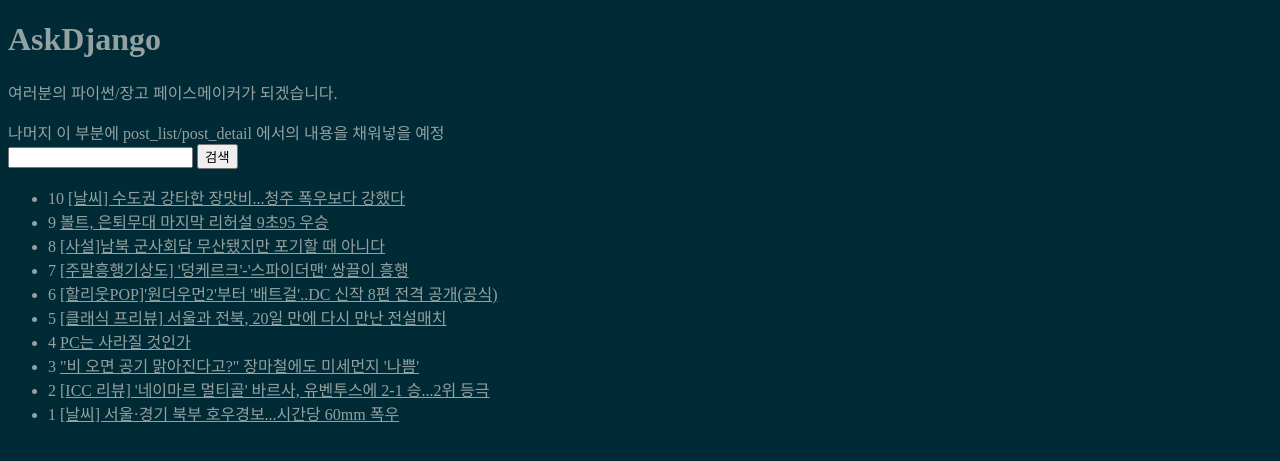
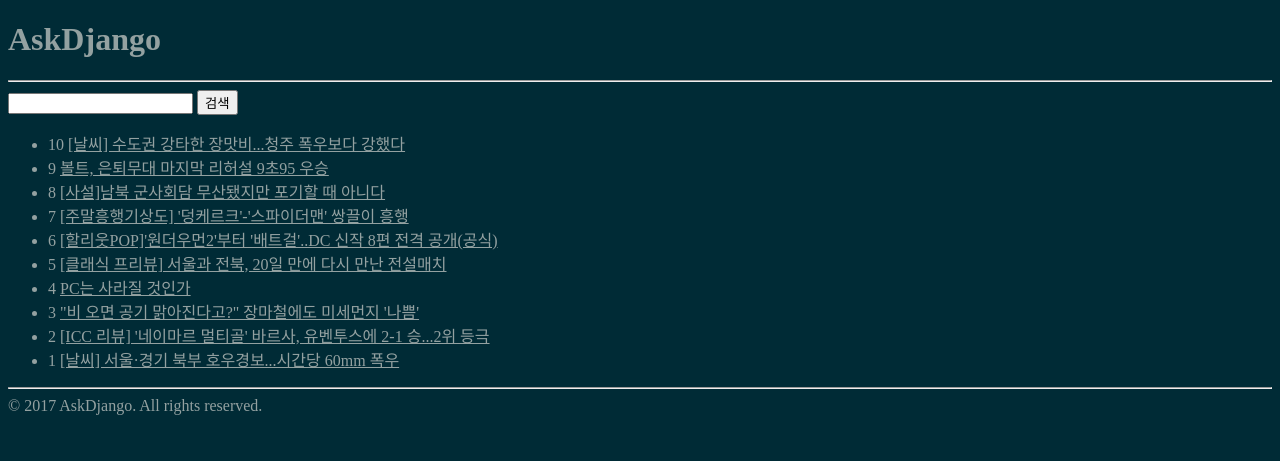
Before and after one commit to westporch/askdjango-day05-review, a Django app: page /blog/ in a window 1280 px wide. Shown: the top 461 px of the page. Run offline with Django 3.2, Linux system fonts and the light colour scheme; data comes from the database, SQL or seed files in the repository.

Commit message:
2단계 상속을 통해 레이아웃 구성

```diff
--- /dev/null
+++ b/dev/askdjango/askdjango/templates/layout.html
@@ -0,0 +1,26 @@
+<!doctype html>
+<!-- 프로젝트 전반적으로 사용할 파일(layout.html)은 askdjango/template/layout.html에 정의했다. -->
+<html>
+    <head>
+        <meta charset="utf-8" />
+        <title>AskDjango 블로그</title>
+        <style>
+            body { background-color: #002b36; }
+            body { color: #93a1a1; }
+            a:link { color: #93a1a1; }
+            a:visited { color: #d33682; }
+        </style>
+        <!-- <script></script> -->
+		{% block extra_head %}{% endblock %}
+    </head>
+    <body>
+        <h1>AskDjango</h1>
+
+		<hr/>
+        {% block content %} <!-- 자식 템플릿이 들어올 수 있는 공간을 block으로 정의한다. -->
+        {% endblock %}
+
+		<hr/>
+		&copy; 2017 AskDjango. All rights reserved.
+    </body>
+</html>
--- a/dev/askdjango/blog/templates/blog/layout.html
+++ b/dev/askdjango/blog/templates/blog/layout.html
@@ -1,25 +1,4 @@
-<!doctype html>
-<html>
-	<head>
-		<meta charset="utf-8" />
-		<title>AskDjango 블로그</title>
-		<style>
-			body { background-color: #002b36; }
-			body { color: #93a1a1; }
-			a:link { color: #93a1a1; }
-			a:visited { color: #d33682; }
-		</style>
-		<!-- <script></script> -->
-	</head>
-	<body>
-		<h1>AskDjango</h1>
+{% extends "layout.html" %}
 
-		<p>
-		여러분의 파이썬/장고 페이스메이커가 되겠습니다.
-		</p>
-
-		나머지 이 부분에 post_list/post_detail 에서의 내용을 채워넣을 예정
-		{% block content %} <!-- 자식 템플릿이 들어올 수 있는 공간을 block으로 정의한다. -->
-		{% endblock %}
-	</body>
-</html>
+{% block extra_head %}
+{% endblock %}
```
